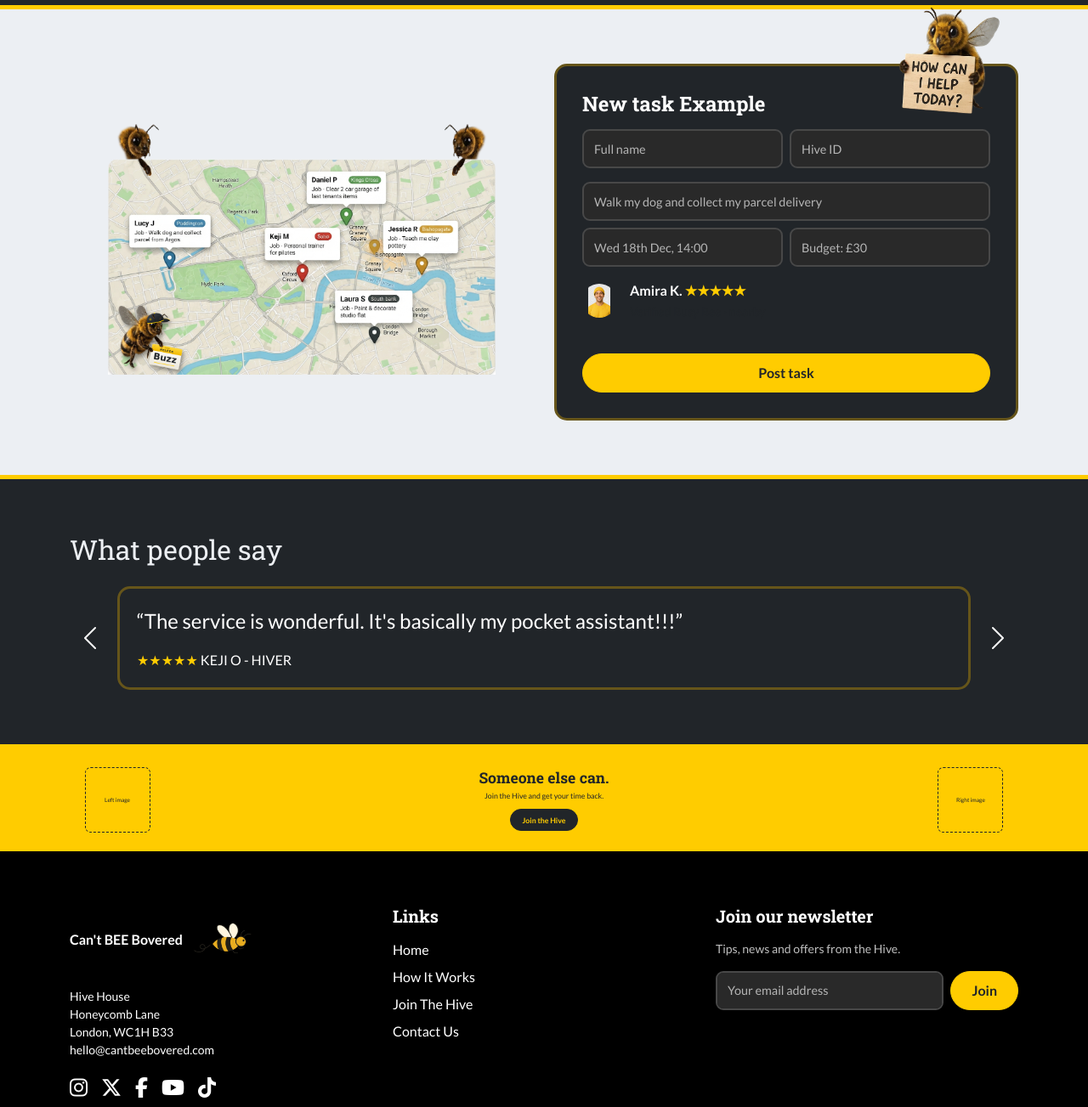
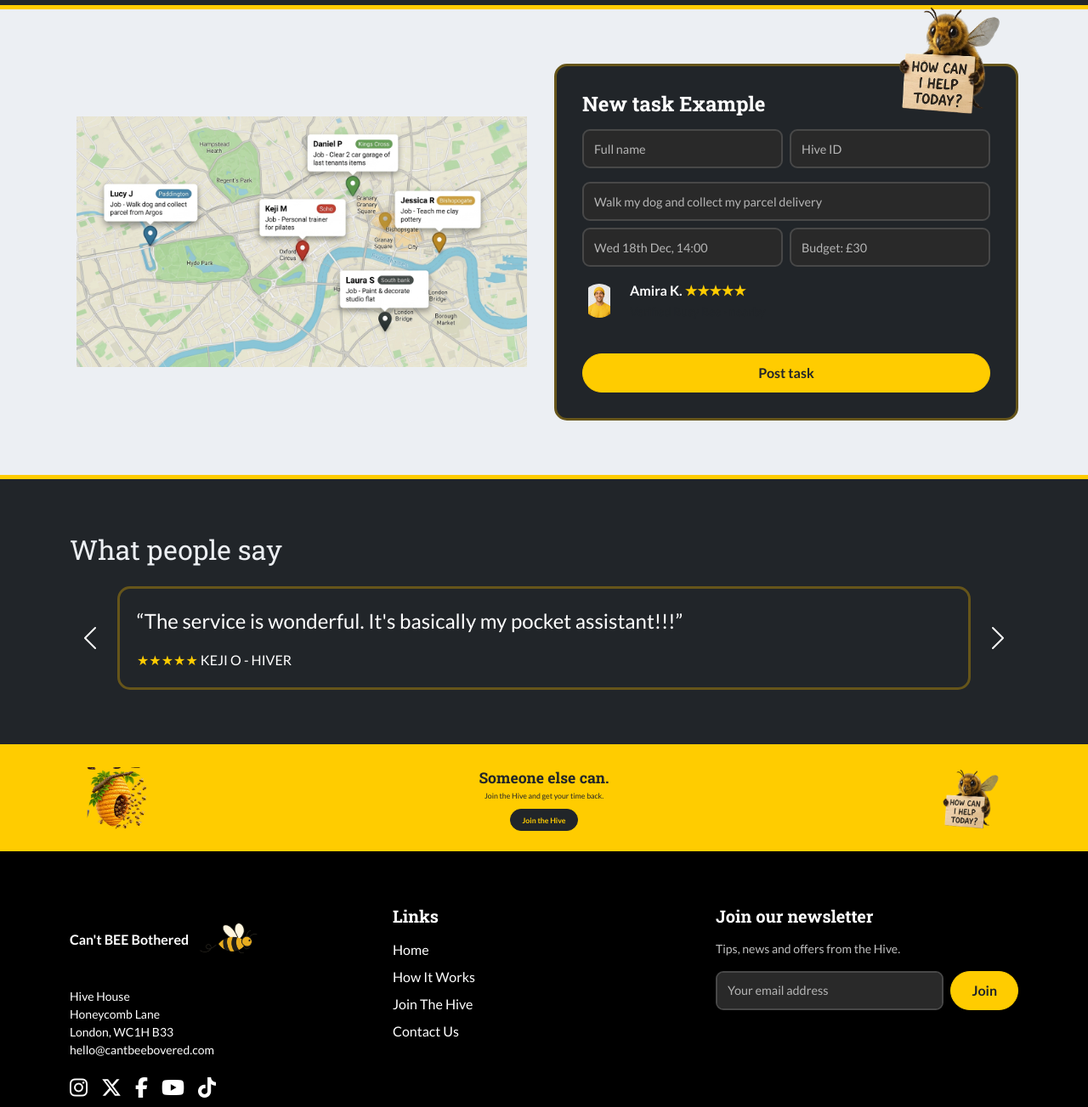
Before and after one commit to MrBinko/bee-bothered, a plain HTML site: page contact-us.html in a window 1280 px wide. Shown: the part 1737-3040 px from the top of the page at 85% size. Drawn offline with nearby package versions, Linux system fonts and the light colour scheme.

Commit message:
add map image and edit CTA banner

```diff
--- a/contact-us.html
+++ b/contact-us.html
@@ -192,7 +192,7 @@
     <div class="container">
       <div class="row g-4 align-items-stretch">
         <div class="col-12 col-sm-6 map-with-bees-column">
-          <img class="map-with-bees-image" src="assets/images/map-with-bees.webp" alt="Map showing the areas served by Bee Bothered">
+          <img class="map-with-bees-image" src="assets/images/Gemini_Generated_Image_cff2rdcff2rdcff2 (1).jpeg" alt="Map showing the areas served by Bee Bothered">
         </div>
 
         <div class="col-12 col-sm-6 position-relative hero-preview-col">
@@ -283,22 +283,20 @@
     </div>
   </section>
 
-  <!-- ===== CALL TO ACTION BANNER ===== -->
   <section class="section-hive cta-section">
     <div class="container">
       <div class="banner-hive d-flex align-items-center justify-content-between gap-3">
-        <div class="img-slot img-slot-lg d-none d-md-flex flex-shrink-0" data-label="Left image"></div>
-        <div class="text-center flex-grow-1">
-          <h2 class="fw-bold">Someone else can.</h2>
-          <p>Join the Hive and get your time back.</p>
-          <a href="#" class="btn btn-dark btn-cta rounded-pill px-4" data-bs-toggle="modal"
-             data-bs-target="#hiveSignupModal">Join the Hive</a>
-        </div>
-        <div class="img-slot img-slot-lg d-none d-md-flex flex-shrink-0" data-label="Right image"></div>
+      <div class="img-slot img-slot-lg cta-banner-image-start d-none d-md-flex flex-shrink-0" data-label="Left image"><img src="assets/images/bee-hive.webp" alt="bee collecting parcels"></div>
+      <div class="text-center cta-banner-copy">
+        <h2 class="fw-bold">Someone else can.</h2>
+        <p>Join the Hive and get your time back.</p>
+        <a href="#" class="btn btn-dark btn-cta rounded-pill px-4" data-bs-toggle="modal"
+    data-bs-target="#hiveSignupModal">Join the Hive</a>
+      </div>
+      <div class="img-slot img-slot-lg cta-banner-image-end d-none d-md-flex flex-shrink-0" data-label="Right image"><img src="assets/images/helpful-bee.webp" alt="bee collecting parcels"></div>
       </div>
     </div>
   </section>
-</main>
 
 <!-- Demo only: shows the thank-you message. Replace with your real sign-up handling. -->
 <script>
@@ -316,7 +314,7 @@
         <!-- Column 1: company details + social icons -->
         <div class="col-md-4">
           <div class="d-flex align-items-center gap-2 mb-3">
-            <strong>Can't BEE Bovered</strong>
+            <strong>Can't BEE Bothered</strong>
             <div class="img-slot img-slot-sm"><img src="assets/images/Bee mark.png" alt="Bee Bothered logo"></div>
           </div>
           <address class="small mb-3">
```
Also changed, not shown: how-it-works.html (+9 -9 lines), index.html (+2 -2 lines), assets/images/Gemini_Generated_Image_cff2rdcff2rdcff2 (1).jpeg (added), 2 other files.
